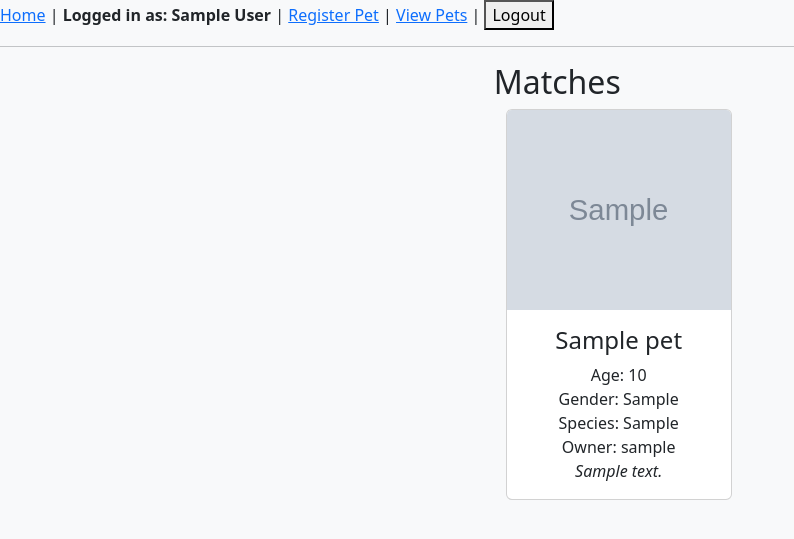
After one commit to idabidit/DIS_project_june, a Flask app: page /find_matches/1 in a window 1280 px wide. The commit adds this page. Shown: the top 539 px of the page, without its empty margins (0-794 px from the left). Run offline with Flask 3, Linux system fonts and the light colour scheme; the visitor is signed in with stand-in values (Sample User, id 1); grey boxes marked "Sample" are stand-in pictures; a database or web service that is not in the repository returns one stand-in record (values such as "Sample title"); some libraries are stand-ins or nearby versions.

Commit message:
add pref based match search

```diff
--- a/app/routes.py
+++ b/app/routes.py
@@ -265,3 +265,62 @@ def view_owned_pets():
         "view_owned_pets.html",
         pets=pets
     )
+
+@bp.route("/find_matches/<int:pet_id>")
+def find_matches(pet_id):
+    if "caretaker_id" not in session:
+        return redirect(url_for("main.login_caretaker"))
+
+    conn = get_db_connection()
+    cur = conn.cursor()
+
+    # Get pet's preferences and caretaker_id for exclusion
+    cur.execute("""
+        SELECT pets.caretaker_id,
+               sp.id AS pref_species,
+               g.id AS pref_gender
+        FROM pets
+        LEFT JOIN species_pref ON pets.id = species_pref.pet_id
+        LEFT JOIN species AS sp ON species_pref.species_id = sp.id
+        LEFT JOIN gender_pref ON pets.id = gender_pref.pet_id
+        LEFT JOIN gender AS g ON gender_pref.gender_id = g.id
+        WHERE pets.id = %s
+    """, (pet_id,))
+
+    pet_info = cur.fetchone()
+    if not pet_info:
+        cur.close()
+        conn.close()
+        return "Pet not found", 404
+
+    pet_caretaker_id, pref_species, pref_gender = pet_info
+
+    # Build query for matching pets
+    query = """
+        SELECT pets.id, pets.name, pets.age, pets.description, pets.image_url,
+               species.name AS pet_species, gender.name AS pet_gender,
+               caretakers.username
+        FROM pets
+        JOIN species ON pets.species = species.id
+        JOIN gender ON pets.gender = gender.id
+        JOIN caretakers ON pets.caretaker_id = caretakers.id
+        WHERE pets.caretaker_id != %s
+    """
+
+    params = [pet_caretaker_id]
+
+    # Add preference filters if set
+    if pref_species:
+        query += " AND pets.species = %s"
+        params.append(pref_species)
+    if pref_gender:
+        query += " AND pets.gender = %s"
+        params.append(pref_gender)
+
+    cur.execute(query, tuple(params))
+    matches = cur.fetchall()
+
+    cur.close()
+    conn.close()
+
+    return render_template("matches.html", matches=matches, pet_name=pet_id)
--- /dev/null
+++ b/app/templates/matches.html
@@ -0,0 +1,33 @@
+{% extends 'layout.html' %}
+{% block title %}Matches for Pet #{{ pet_name }}{% endblock %}
+{% block content %}
+<h2>Matches</h2>
+
+{% if matches %}
+<div class="container">
+  <div class="row g-4">
+    {% for pet in matches %}
+    <div class="col-12 col-sm-6 col-md-4 col-lg-3" style="min-width: 250px;">
+      <div class="card h-100 text-center">
+        <img src="{{ pet[4] }}" class="card-img-top" alt="Pet image" style="object-fit: cover; height: 200px;">
+        <div class="card-body d-flex flex-column">
+          <h5 class="card-title" style="font-size: 1.5rem;">
+            {{ pet[1] }}
+          </h5>
+          <p class="card-text">
+            Age: {{ pet[2] }}<br>
+            Gender: {{ pet[6] }}<br>
+            Species: {{ pet[5] }}<br>
+            Owner: {{ pet[7] }}<br>
+            <em>{{ pet[3] }}</em>
+          </p>
+        </div>
+      </div>
+    </div>
+    {% endfor %}
+  </div>
+</div>
+{% else %}
+<p>No matching pets found.</p>
+{% endif %}
+{% endblock %}
--- a/app/templates/view_owned_pets.html
+++ b/app/templates/view_owned_pets.html
@@ -35,6 +35,11 @@
             Edit Preferences
           </a>
 
+          <!-- find matches -->
+          <a href="{{ url_for('main.find_matches', pet_id=pet[0]) }}" class="btn btn-success w-100 mt-1">
+            Find Match
+          </a>
+
           <!-- delete -->
           <form method="POST" action="{{ url_for('main.delete_pet', pet_id=pet[0]) }}">
             <button type="submit" class="btn btn-danger w-100"
```
